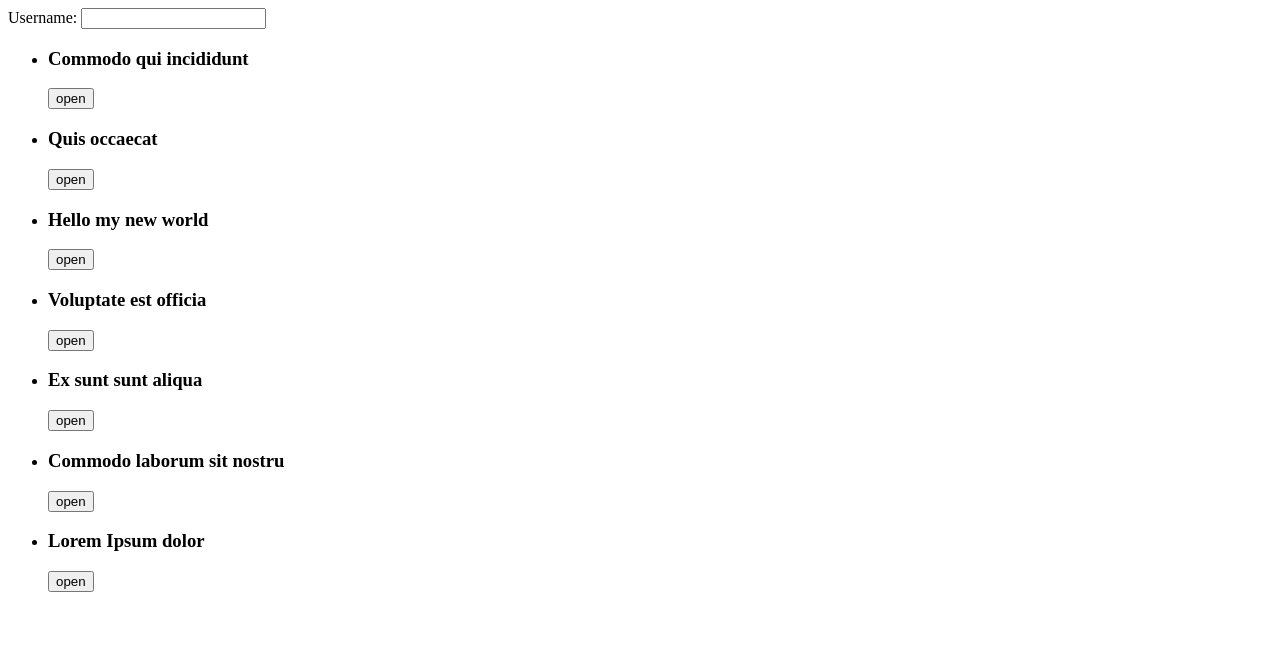
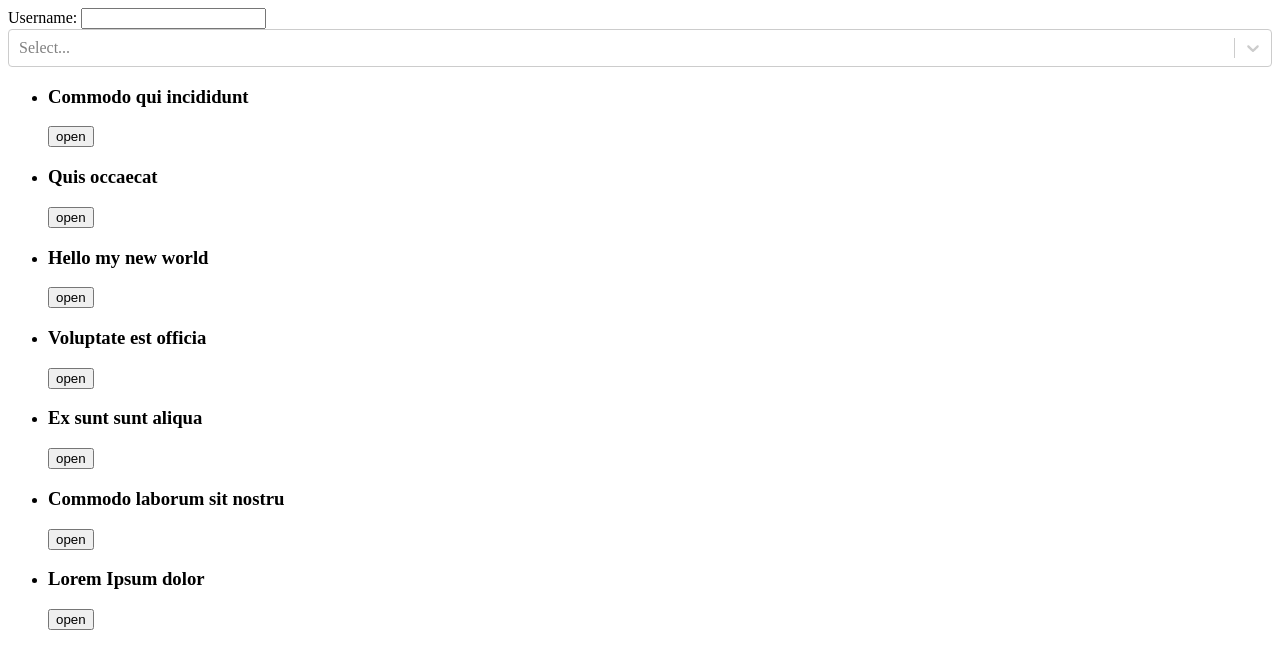
Before and after one commit to romabelka/basic-react-22-11, a React (Create React App) app: page / in a window 1280 px wide. Shown: the top 668 px of the page. Built offline with nearby package versions, Linux system fonts and the light colour scheme.

Commit message:
add react-select

```diff
--- a/package.json
+++ b/package.json
@@ -5,7 +5,8 @@
   "dependencies": {
     "react": "^16.6.3",
     "react-dom": "^16.6.3",
-    "react-scripts": "2.1.1"
+    "react-scripts": "2.1.1",
+    "react-select": "^2.1.2"
   },
   "scripts": {
     "start": "react-scripts start",
--- a/src/App.js
+++ b/src/App.js
@@ -4,17 +4,36 @@ import articles from './fixtures'
 import ArticleList from './components/article-list'
 import ArticlesChart from './components/articles-chart'
 import UserForm from './components/user-form'
+import Select from 'react-select'
 
 class App extends Component {
+  state = {
+    selected: null
+  }
+
+  handleSelectionChange = (selected) => this.setState({ selected })
+
   render() {
     return (
       <div>
         <UserForm />
+        <Select
+          options={this.getOptions()}
+          value={this.state.selected}
+          onChange={this.handleSelectionChange}
+          isMulti
+        />
         <ArticleList articles={articles} ref={this.setArticleListRef} />
         <ArticlesChart articles={articles} />
       </div>
     )
   }
+
+  getOptions = () =>
+    articles.map((article) => ({
+      value: article.id,
+      label: article.title
+    }))
 
   setArticleListRef = (ref) => {
     window.articleList = ref
```
